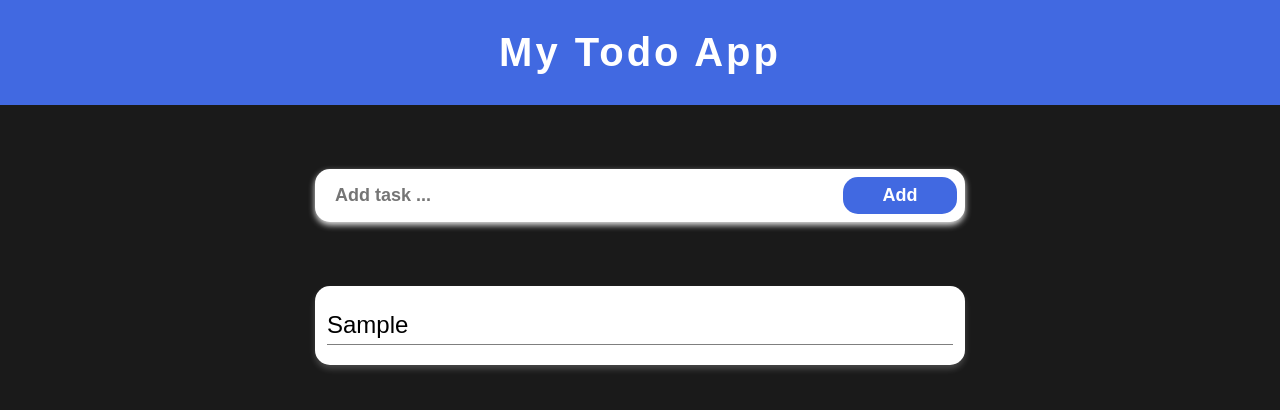
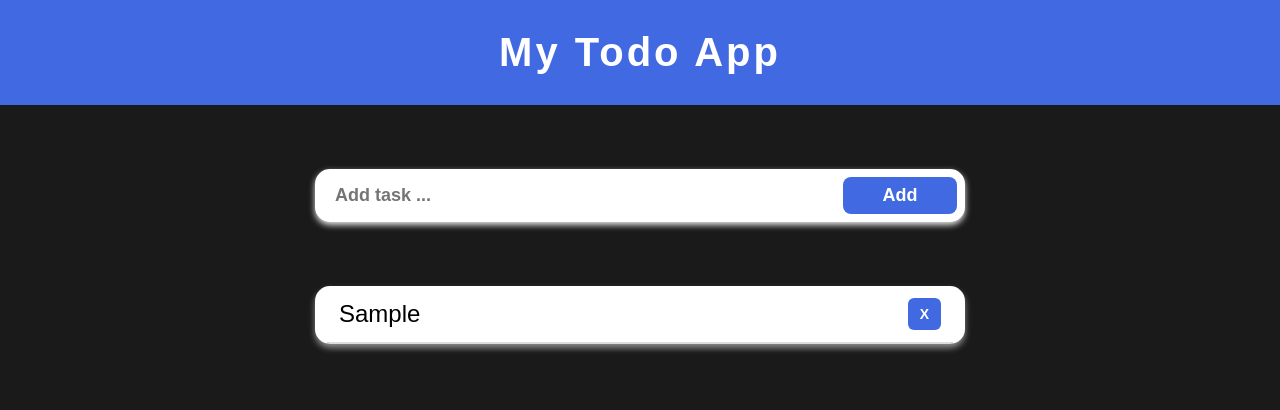
Before and after one commit to arrqamafaq/todo-react-app, a React (Vite) app: page / in a window 1280 px wide. Both pictures are taken after typing "Sample" into the empty fields and a click on the button "Add". Shown: the top 410 px of the page. Built offline with nearby package versions, Linux system fonts and the light colour scheme.

Commit message:
handled delete todo-item

```diff
--- a/src/components/ListItem.jsx
+++ b/src/components/ListItem.jsx
@@ -1,7 +1,15 @@
 import styles from "./listItem.module.css"
-export default function ListItem({item}){
+export default function ListItem({item,todos,pushTodos}){
 
+    function handleDeleteBtn(id){
+        console.log("Delete button clicked with id:",{id});
+        pushTodos(todos.filter((todo)=> todo !== id));
+        console.log(todos);
+    }
     return (
-        <li className={styles.listItem}>{item}</li>
+        <li className={styles.listItem}>
+        <div>{item}</div>
+        <button onClick ={()=>handleDeleteBtn(item)} id={item} className={styles.deleteBtn}>X</button>
+        </li>
     )
 }
--- a/src/components/Todo.jsx
+++ b/src/components/Todo.jsx
@@ -3,12 +3,12 @@ import Form from "./Form";
 import TodoList from "./TodoList";
 
 export default function Todo(){
-    const[todos,pushTodos]=useState([]);
+    const[todos,pushTodos] = useState([]);
 
     return (
         <>
            <Form todos={todos} pushTodos={pushTodos} />
-            <TodoList todos={todos}/>
+            <TodoList todos={todos} pushTodos={pushTodos}/>
             {console.log(todos)}
         </>
 
--- a/src/components/TodoList.jsx
+++ b/src/components/TodoList.jsx
@@ -1,12 +1,12 @@
 import ListItem from "./ListItem";
 import styles from "./TodoList.module.css"
 
-export default function RenderListItem({todos}){
+export default function TodoList({todos,pushTodos}){
 
     return (
         <ul className={styles.todoList}>
         {todos.map((item,index)=>(
-            <ListItem key={index} item={item}/>
+            <ListItem key={index} item={item} todos={todos} pushTodos={pushTodos}/>
         ))
     }
     </ul>
--- a/src/components/TodoList.module.css
+++ b/src/components/TodoList.module.css
@@ -5,6 +5,6 @@
     max-width: 650px;
     margin: 0 auto;
     border-radius:15px ;
-    padding: 12px;
-    box-shadow: 0 4px 6px rgba(255,255,255,.2);
+    padding: 0 12px;
+    box-shadow: 0 4px 6px rgba(255,255,255,.5);
 }
--- a/src/components/form.module.css
+++ b/src/components/form.module.css
@@ -28,7 +28,7 @@ outline:none;
     border: none;
     background-color: royalblue;
     color: white;
-    border-radius: 15px;
+    border-radius: 8px;
     font-family: sans-serif;
     font-weight: bold;
     cursor:pointer;
--- a/src/components/listItem.module.css
+++ b/src/components/listItem.module.css
@@ -2,6 +2,28 @@
     /* background-color: red; */
     margin: 8px 0;
     font-size: 24px;
-    border-bottom: 1px solid rgba(0, 0, 0, 0.5);
-    padding: 5px 0;
+    border-bottom: 2px solid rgba(0, 0, 0, 0.137);
+    padding: 12px;
+    cursor:pointer;
+    display: flex;
+    justify-content: space-between;
+    align-items: center;
 }
+.deleteBtn{
+    padding:  8px 12px;
+    background-color: royalblue;
+    color: white;
+    font-weight: 800;
+    font-size: 14px;
+    border: none;
+    cursor: pointer;
+    border-radius: 6px;
+
+    &:hover{
+        background-color: rgba(65, 105, 225, 0.89);
+    }
+    &:active{
+        scale: .98;
+    }
+
+}
```
